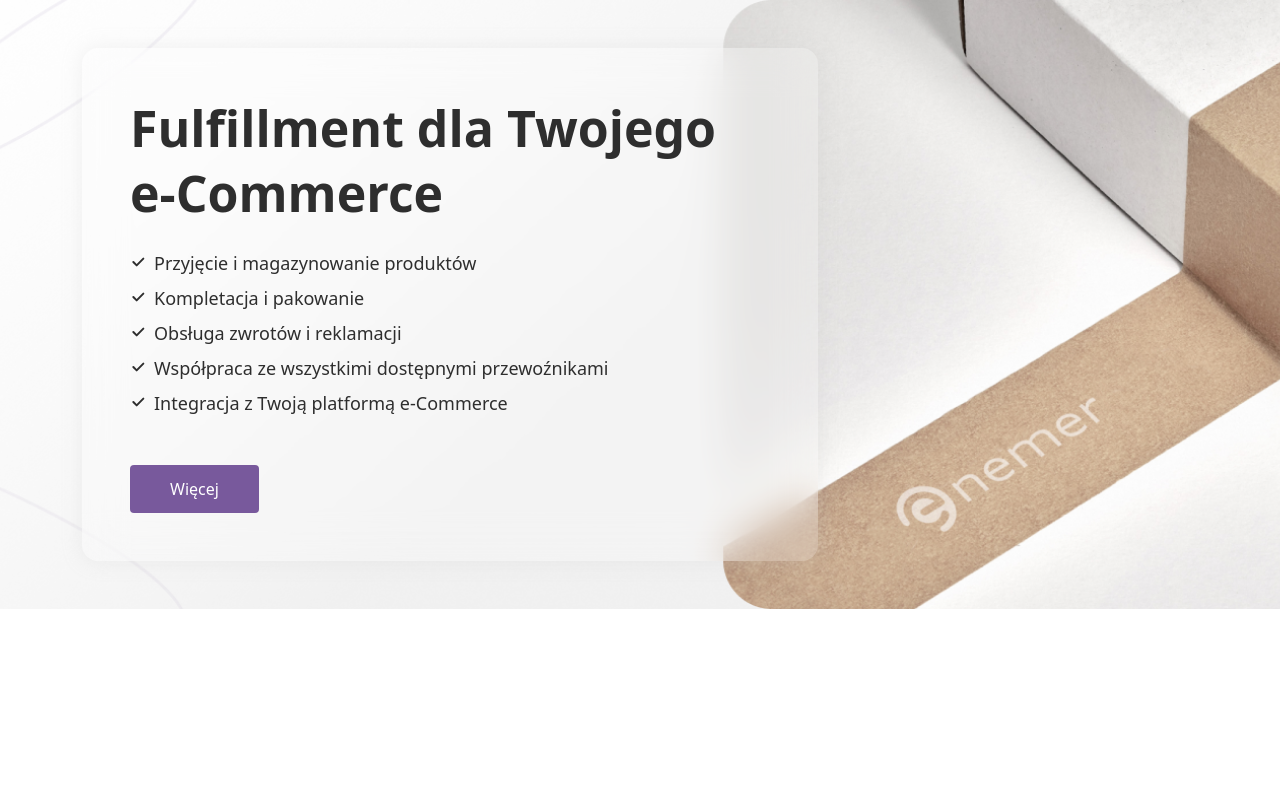
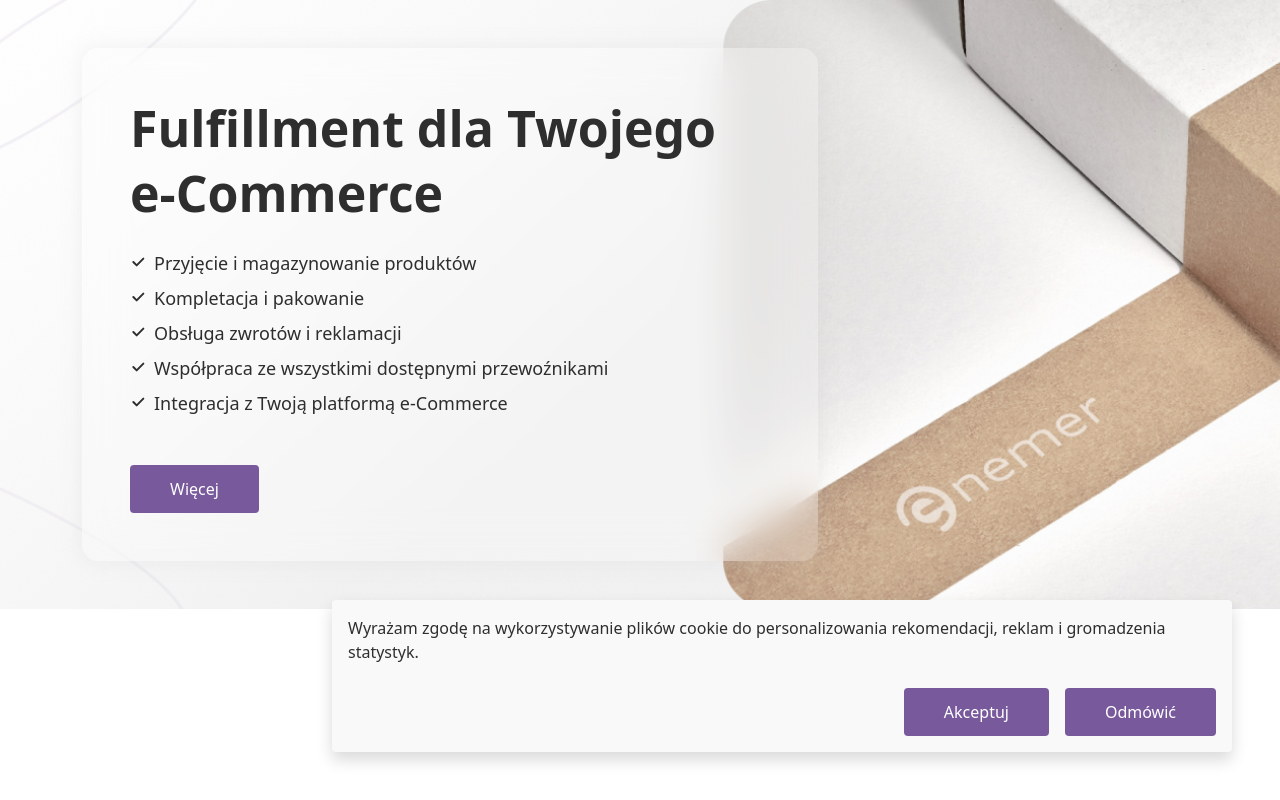
Before and after one commit to andrevmarkelov/enemer, a PHP site: page / in a window 1280 px wide. Run offline with PHP 8.4, Linux system fonts and the light colour scheme.

Commit message:
adding cookie modal window

```diff
--- a/assets/css/style.css
+++ b/assets/css/style.css
@@ -46,6 +46,21 @@ button:hover {
     background-color: #684c89;
 }
 
+#cookieModal {
+    display: none;
+    width: 900px;
+    background-color: #F9F9F9;
+    border-radius: 4px;
+}
+
+p {
+    font-style: normal;
+    font-weight: 400;
+    font-size: 16px;
+    line-height: 150%;
+    color: #2E2E2E;
+}
+
 @media screen and (max-width: 991px) {
     main {
         background-image: url("/assets/img/mobile-backround.png");
@@ -57,6 +72,10 @@ button:hover {
         box-shadow: none;
         backdrop-filter: none;
         margin: 0 0 57px 0;
+    }
+
+    #cookieModal {
+        width: 100%;
     }
 }
 
--- a/assets/js/script.js
+++ b/assets/js/script.js
@@ -1 +1,36 @@
-console.log('work...');
+document.addEventListener('DOMContentLoaded', function() {
+    if (!getCookie('cookiesAccepted')) {
+        setTimeout(() => {
+            showCookieModal();
+        }, 5000);
+    }
+});
+
+const showCookieModal = () => document.getElementById('cookieModal').style.display = 'block';
+
+const hideCookieModal =() => document.getElementById('cookieModal').style.display = 'none';
+
+const acceptCookies = () => {
+    setCookie('cookiesAccepted', 'true', 1);
+    hideCookieModal();
+}
+
+const rejectCookies = () => hideCookieModal();
+
+const setCookie = (name, value, days) => {
+    const expires = days ? `; expires=${new Date(Date.now() + days * 24 * 60 * 60 * 1000).toUTCString()}` : '';
+    document.cookie = `${name}=${value}${expires}; path=/`;
+}
+
+const getCookie = (name) => {
+    const nameEQ = name + '=';
+    const cookies = document.cookie.split(';').map(cookie => cookie.trim());
+
+    for (const cookie of cookies) {
+        if (cookie.startsWith(nameEQ)) {
+            return cookie.substring(nameEQ.length);
+        }
+    }
+
+    return null;
+}
--- a/index.php
+++ b/index.php
@@ -6,6 +6,7 @@
           content="width=device-width, user-scalable=no, initial-scale=1.0, maximum-scale=1.0, minimum-scale=1.0">
     <meta http-equiv="X-UA-Compatible" content="ie=edge">
     <title>Enemer</title>
+    <link rel="icon" type="image/png" href="assets/img/favicon.png">
     <link rel="stylesheet" href="assets/css/bootstrap.css">
     <link rel="stylesheet" href="assets/css/style.css">
 </head>
@@ -13,6 +14,8 @@
 
     <?php include_once 'view/block-layout.php'; ?>
 
+    <?php include_once 'view/cookie-popup.php'; ?>
+
     <script src="assets/js/bootstrap.js"></script>
     <script src="assets/js/script.js"></script>
 </body>
--- /dev/null
+++ b/view/cookie-popup.php
@@ -0,0 +1,10 @@
+<div id="cookieModal" class="position-fixed shadow bottom-0 end-0 p-3 m-lg-5">
+    <div class="d-flex flex-column gap-4">
+        <p class="m-0">Wyrażam zgodę na wykorzystywanie plików cookie do personalizowania rekomendacji, reklam i gromadzenia statystyk.</p>
+
+        <div class="d-flex align-items-center justify-content-end gap-3">
+            <button onclick="acceptCookies()">Akceptuj</button>
+            <button onclick="rejectCookies()">Odmówić</button>
+        </div>
+    </div>
+</div>
```
Also changed, not shown: assets/img/favicon.png (added).
